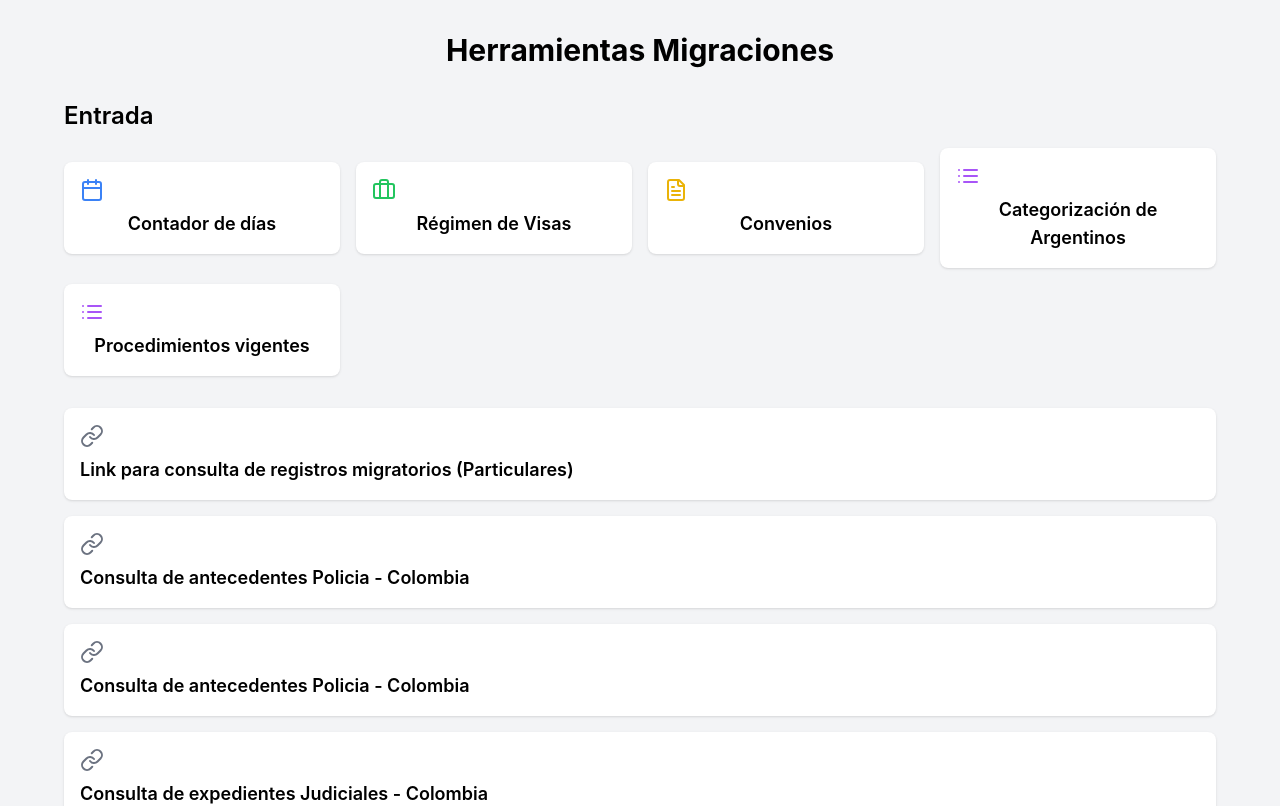
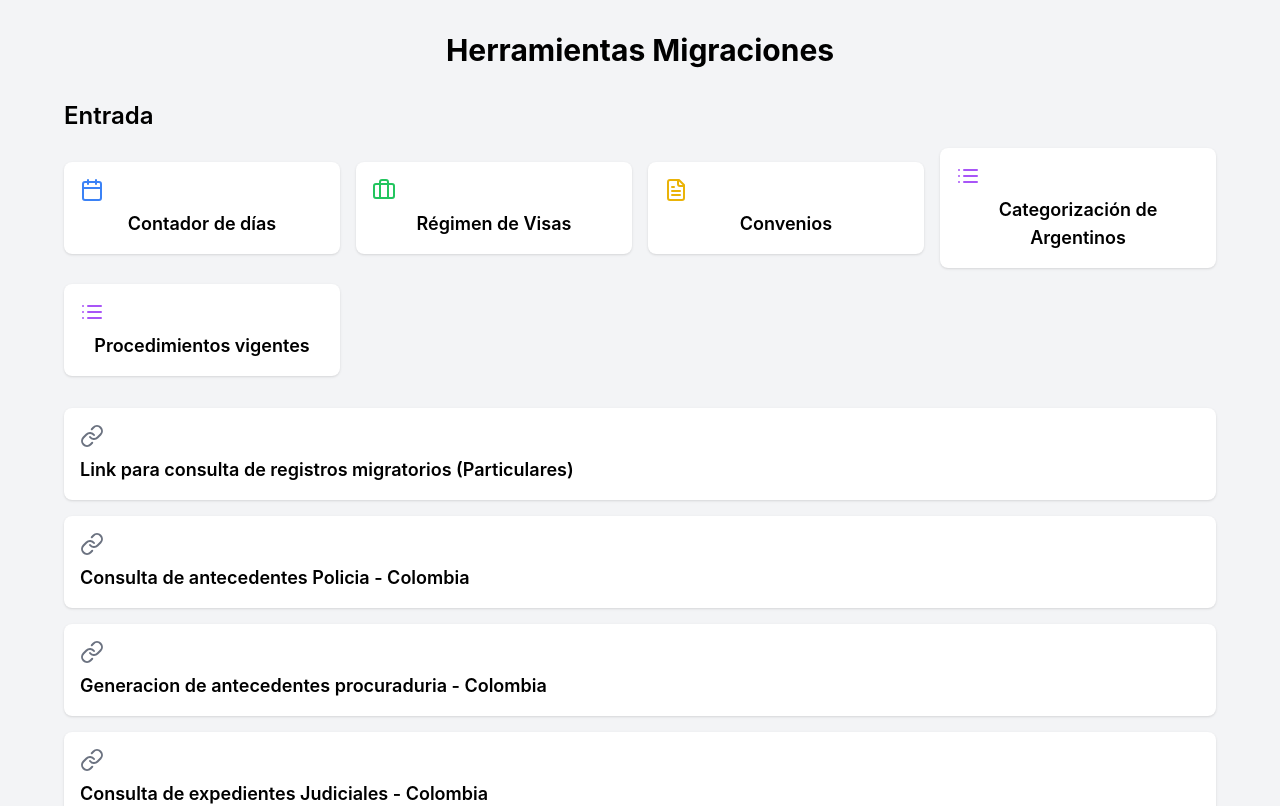
Before and after one commit to axelemanuel23/herramientas-migra, a React (Create React App) app: page / in a window 1280 px wide. Shown: the top 806 px of the page. Built offline with nearby package versions, Linux system fonts and the light colour scheme.

Commit message:
Update App.js

```diff
--- a/src/App.js
+++ b/src/App.js
@@ -1002,7 +1002,7 @@ const App = () => {
 <div className="mt-8 space-y-4">
             <OutputCard title="Link para consulta de registros migratorios (Particulares)" url="https://www.migraciones.gob.ar/transitos/" />
             <OutputCard title="Consulta de antecedentes Policia - Colombia" url="https://antecedentes.policia.gov.co:7005/WebJudicial/index.xhtml" />
-            <OutputCard title="Consulta de antecedentes Policia - Colombia" url="https://www.procuraduria.gov.co/pages/generacion-de-antecedentes.aspx" />
+            <OutputCard title="Generacion de antecedentes procuraduria - Colombia" url="https://www.procuraduria.gov.co/pages/generacion-de-antecedentes.aspx" />
             <OutputCard title="Consulta de expedientes Judiciales - Colombia" url="https://procesos.ramajudicial.gov.co/jepms/bogotajepms/conectar.asp" />
             <OutputCard title="Consulta de expedientes judiciales - Colombia" url="https://consultaprocesos.ramajudicial.gov.co/procesos/NombreRazonSocial" />
 
```
